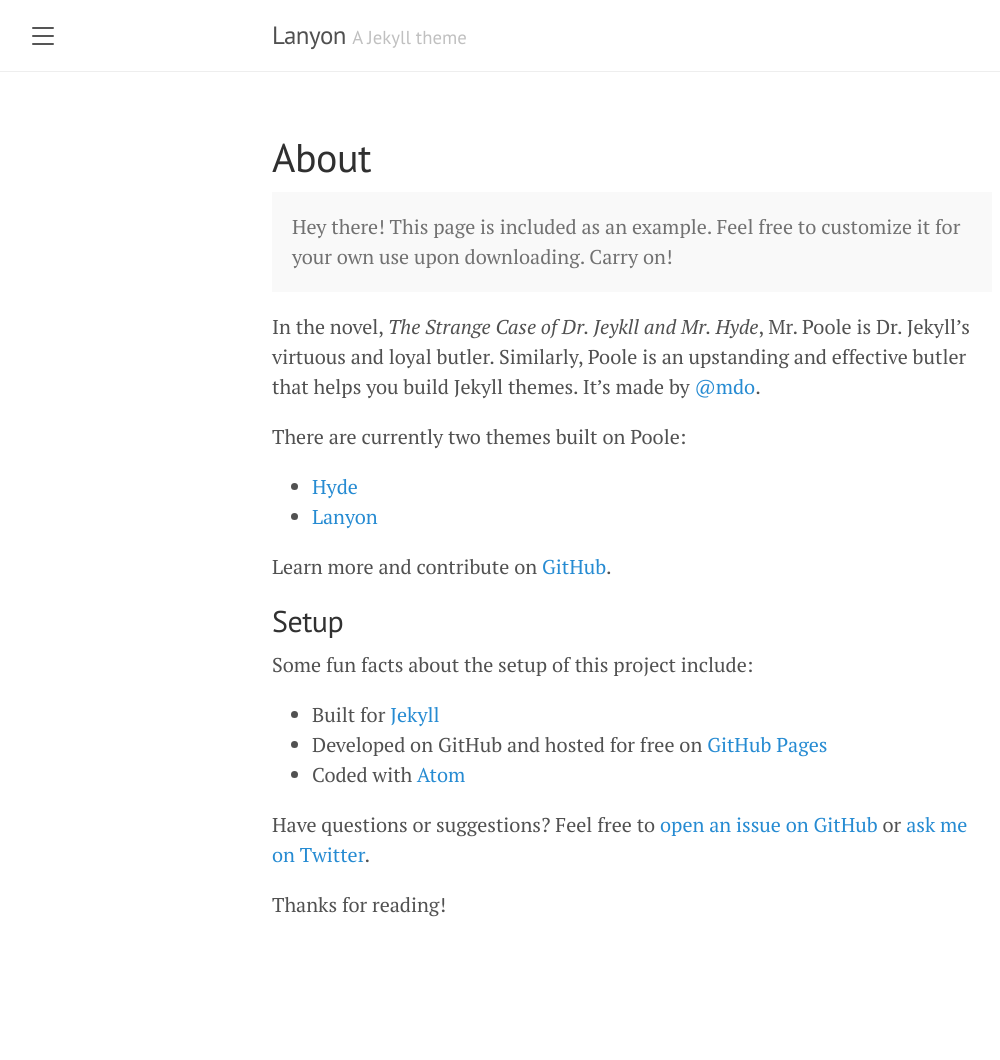
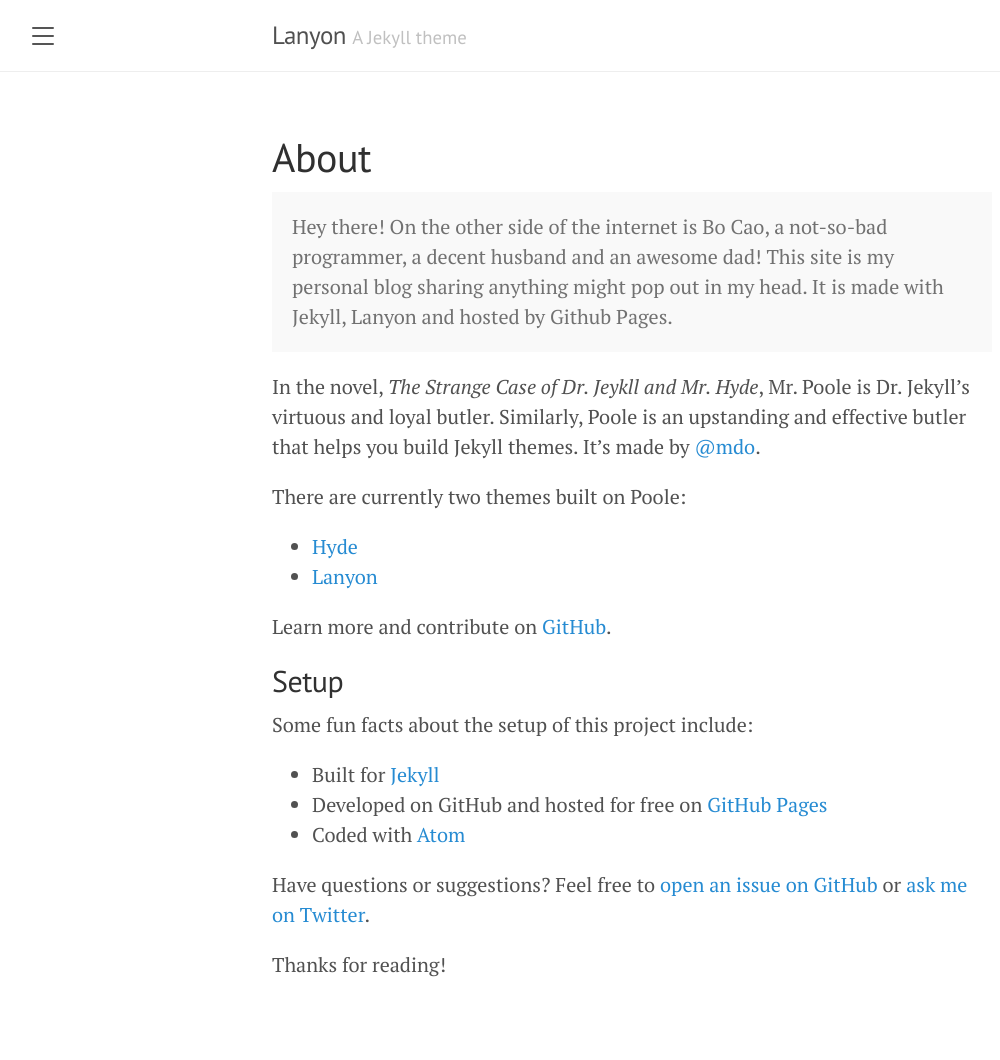
Before and after one commit to oacob1/oacob1.github.io, a Jekyll site: the page built from about.md, in a window 1280 px wide. Shown: the whole page, without its empty margins (8-1008 px from the left). Built offline with Jekyll 4.4.1, drawn with Linux system fonts in a browser that asks for light colours; before the commit the page ends 1000 px from its top, so only the background shows below that.

```diff
--- a/_config.yml
+++ b/_config.yml
@@ -20,3 +20,10 @@ plugins:
 # Custom vars
 version:             1.1.0
 google_analytics_id: #UA-XXXX-Y
+
+# Url settings
+url: "https://oacob1.xyz"
+baseurl:
+permalink: /:title/
+google_analytics:
+fb_appid:
--- a/about.md
+++ b/about.md
@@ -4,7 +4,10 @@ title: About
 ---
 
 <p class="message">
-  Hey there! This page is included as an example. Feel free to customize it for your own use upon downloading. Carry on!
+  Hey there! On the other side of the internet is Bo Cao, a not-so-bad
+  programmer, a decent husband and an awesome dad!
+  This site is my personal blog sharing anything might pop out in my
+  head. It is made with Jekyll, Lanyon and hosted by Github Pages.
 </p>
 
 In the novel, *The Strange Case of Dr. Jeykll and Mr. Hyde*, Mr. Poole is Dr. Jekyll's virtuous and loyal butler. Similarly, Poole is an upstanding and effective butler that helps you build Jekyll themes. It's made by [@mdo](https://twitter.com/mdo).
```
